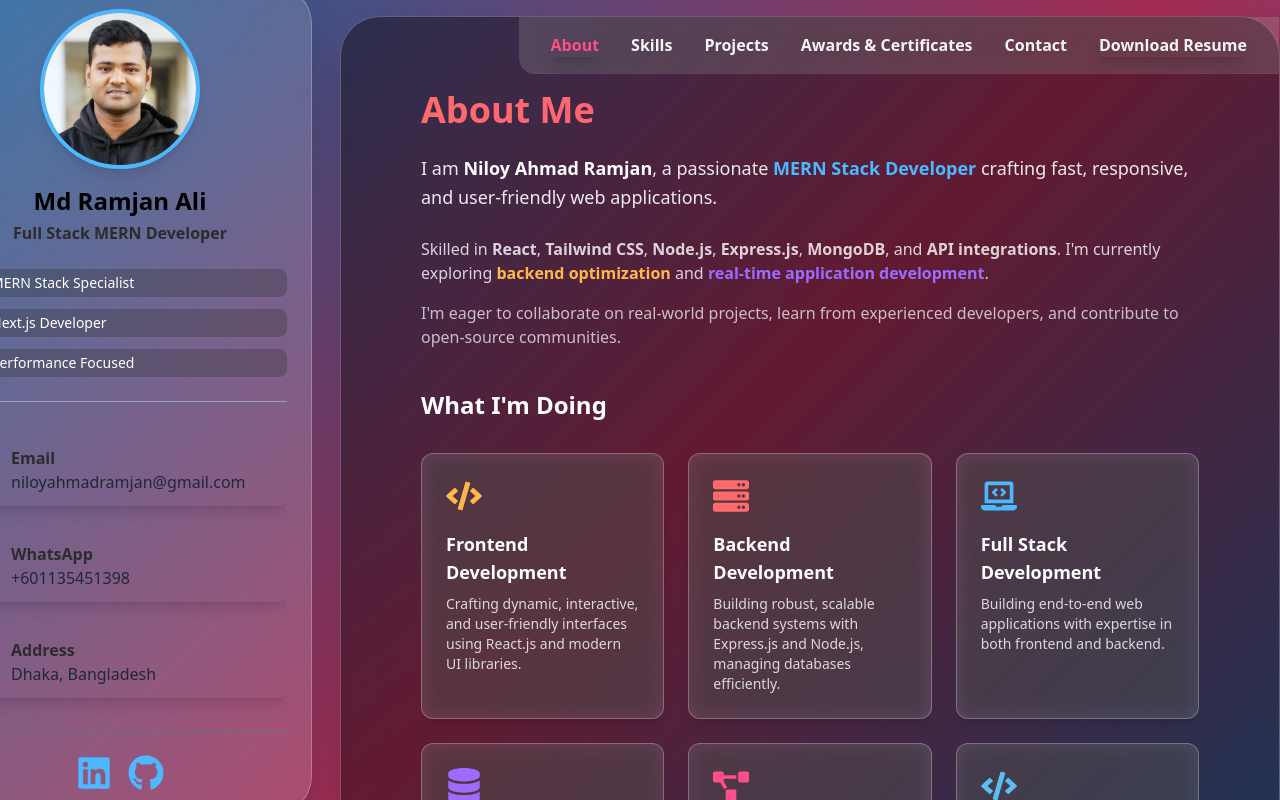
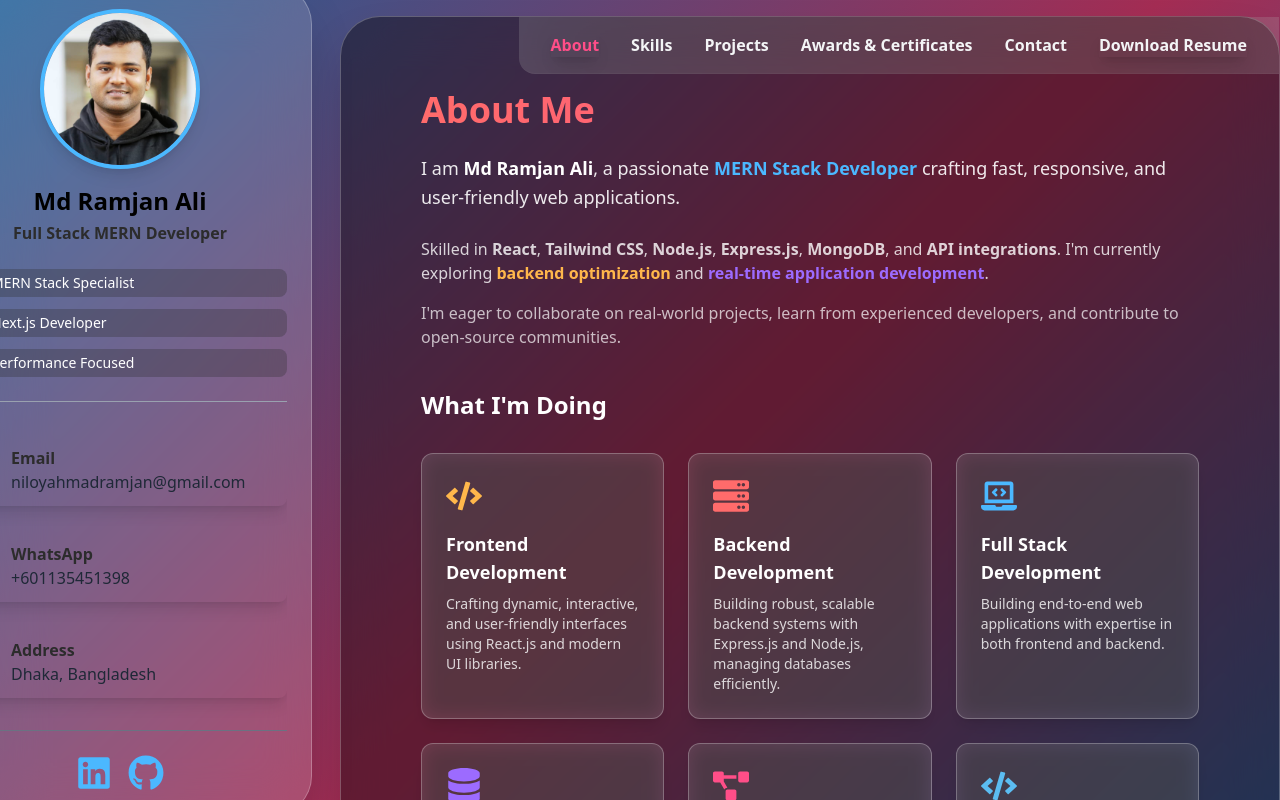
Before and after one commit to niloyahmadramjan/niloyahmadramjan-portfolio, a React (Vite) app: page / in a window 1280 px wide. Shown: the top 800 px of the page. Built offline with nearby package versions, Linux system fonts and the light colour scheme.

Commit message:
change name

```diff
--- a/src/pages/About.jsx
+++ b/src/pages/About.jsx
@@ -180,7 +180,7 @@ const AboutMe = () => {
             >
               I am{' '}
               <span className="font-semibold text-white">
-                Niloy Ahmad Ramjan
+               Md Ramjan Ali
               </span>
               , a passionate{' '}
               <span className="text-[#4BB8FF] font-semibold">
```
